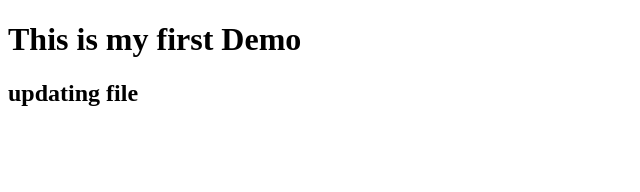
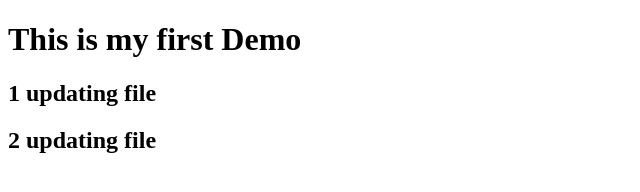
Before and after one commit to lapisow/lapisow.github.io, a plain HTML site: page index.html in a window 1280 px wide. Shown: the whole page, without its empty margins (0-640 px from the left). Drawn offline with Linux system fonts and the light colour scheme.

Commit message:
Update index.html

```diff
--- a/index.html
+++ b/index.html
@@ -9,6 +9,7 @@
 </head>
 <body>
     <h1>This is my first Demo </h1>
-    <h2> updating file </h2>
+    <h2> 1 updating file </h2>
+    <h2> 2 updating file </h2>
 </body>
 </html>
```
